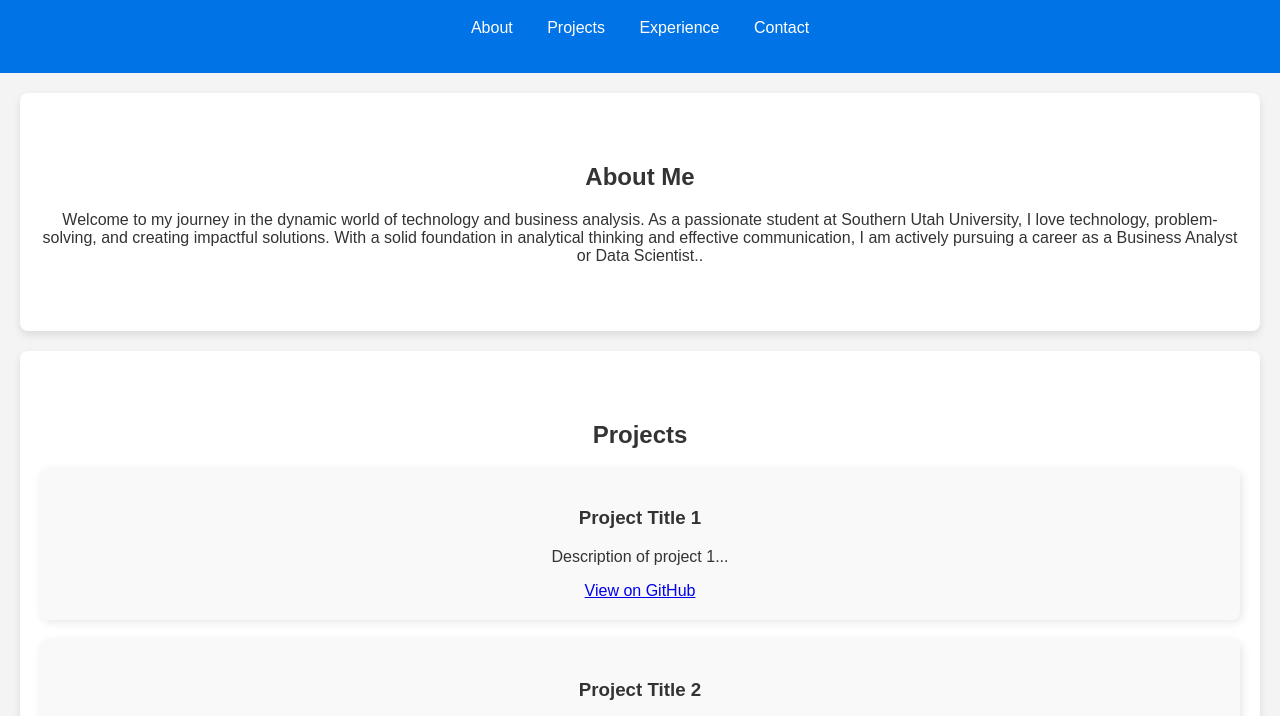
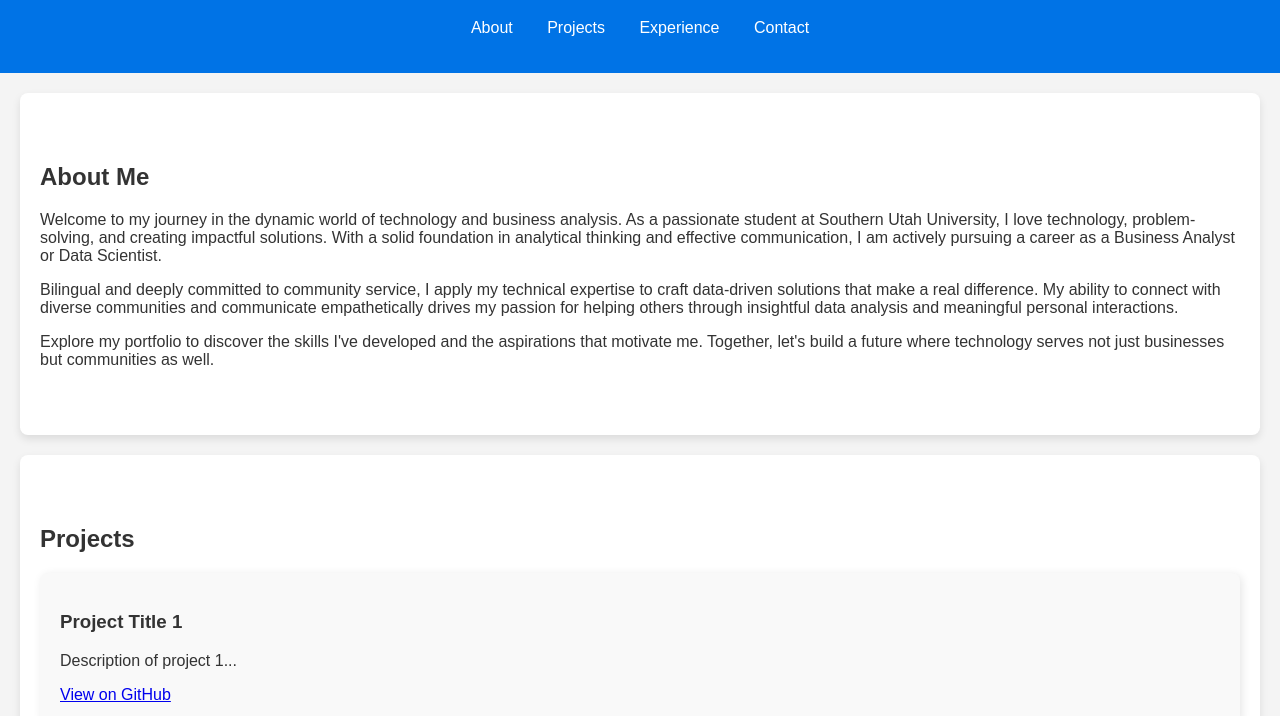
Before and after one commit to victormvalle/victormvalle.github.io, a plain HTML site: page index.html in a window 1280 px wide. Shown: the part 81-797 px from the top of the page. Drawn offline with Linux system fonts and the light colour scheme.

Commit message:
updated text alignment to left for p

```diff
--- a/index.html
+++ b/index.html
@@ -28,7 +28,16 @@
             <p>
                 Welcome to my journey in the dynamic world of technology and business analysis.
                 As a passionate student at Southern Utah University, I love technology, problem-solving, and creating impactful solutions.
-                With a solid foundation in analytical thinking and effective communication, I am actively pursuing a career as a Business Analyst or Data Scientist..
+                With a solid foundation in analytical thinking and effective communication, I am actively pursuing a career as a Business Analyst or Data Scientist.
+            </p>
+            <p>
+                Bilingual and deeply committed to community service, I apply my technical expertise to craft data-driven solutions that make a real difference.
+                My ability to connect with diverse communities and communicate empathetically drives my passion for helping others through insightful data analysis
+                and meaningful personal interactions.
+            </p>
+            <p>
+                Explore my portfolio to discover the skills I've developed and the aspirations that motivate me.
+                Together, let's build a future where technology serves not just businesses but communities as well.
             </p>
         </div>
     </section>
--- a/style.css
+++ b/style.css
@@ -30,7 +30,7 @@ header nav ul li a {
 /* Sections */
 section {
     padding: 50px 20px;
-    text-align: center;
+    text-align: left;
     background: white;
     margin: 20px;
     border-radius: 8px;
```
